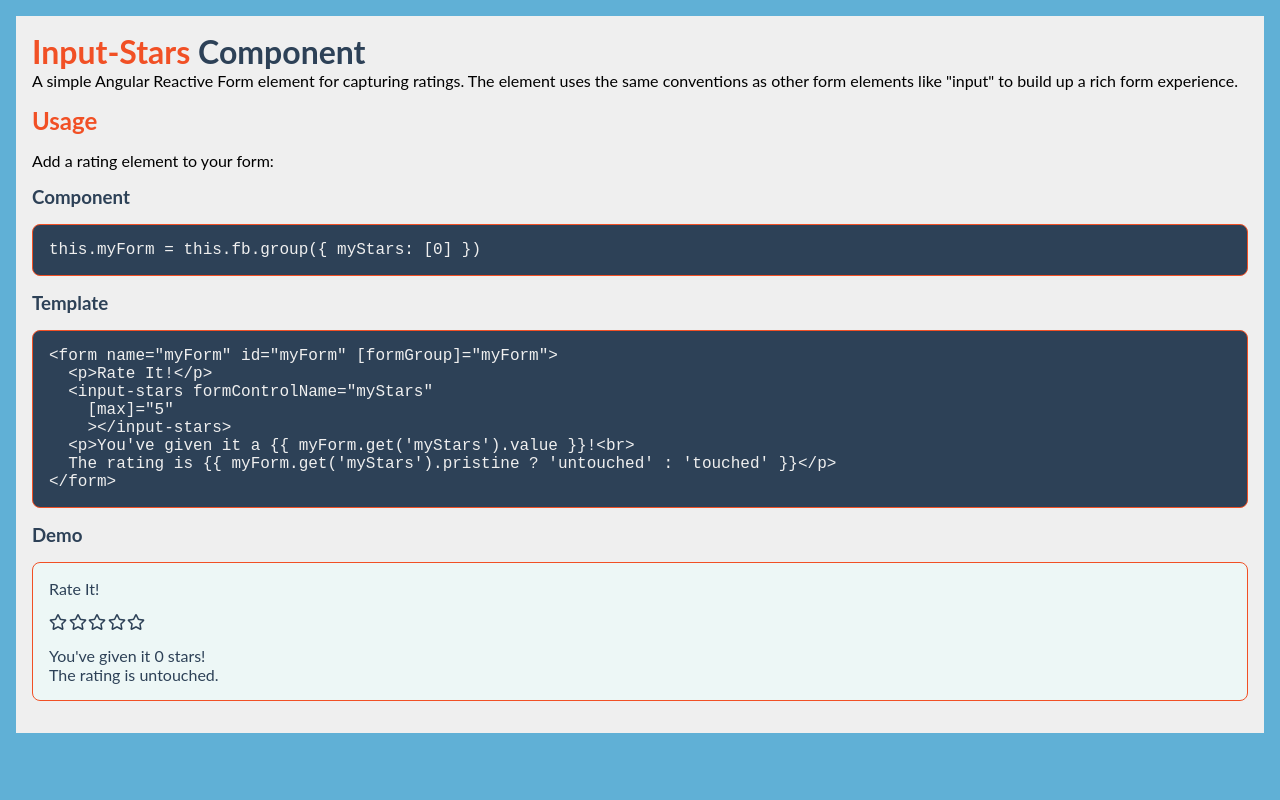
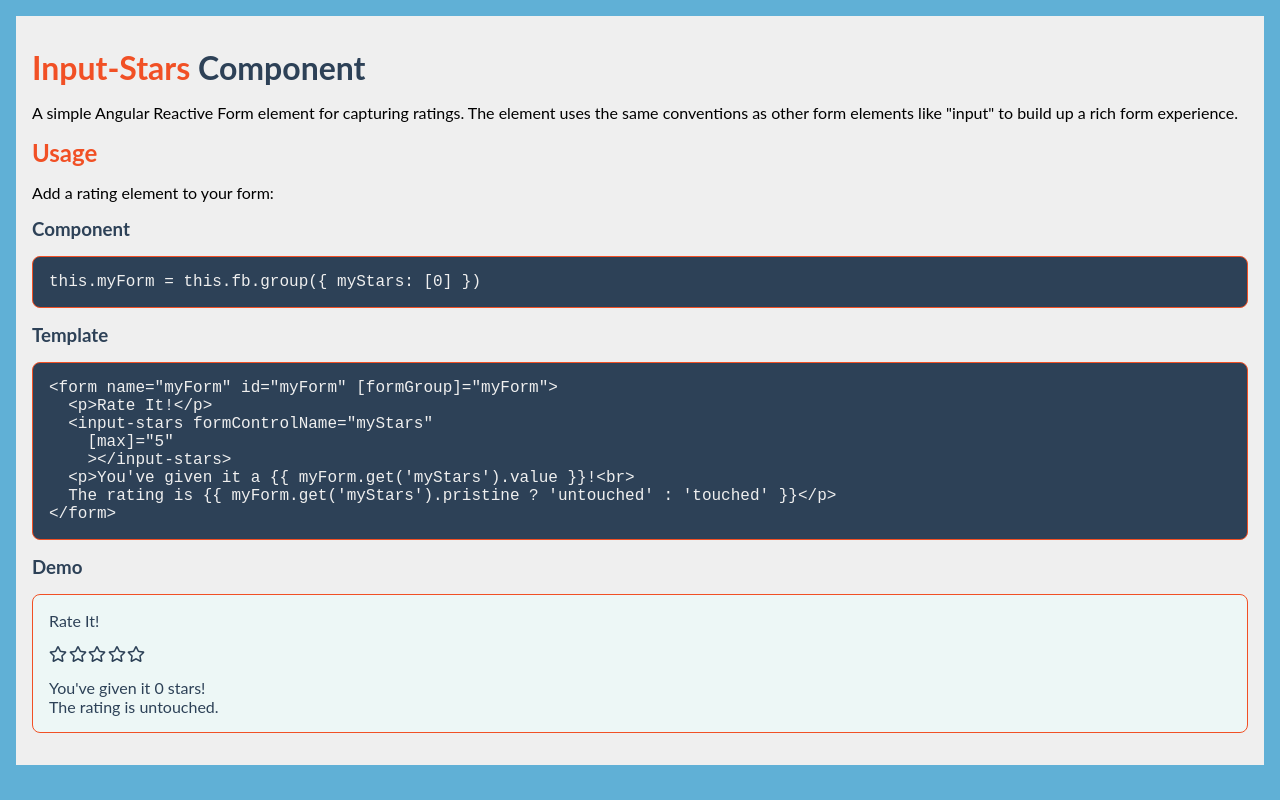
Before and after one commit to gklandes/input-stars-component, an Angular app: page / in a window 1280 px wide. Built offline with nearby package versions, Linux system fonts and the light colour scheme.

Commit message:
tweak h1 margin

```diff
--- a/src/app/app.component.scss
+++ b/src/app/app.component.scss
@@ -21,7 +21,7 @@ h3 {
   color: $color2;
 }
 
-h2, h3 { margin: 1rem 0; }
+h1, h2, h3 { margin: 1rem 0; }
 
 p { margin: 0 0 1rem; }
 p:last-child { margin: 0; }
```
